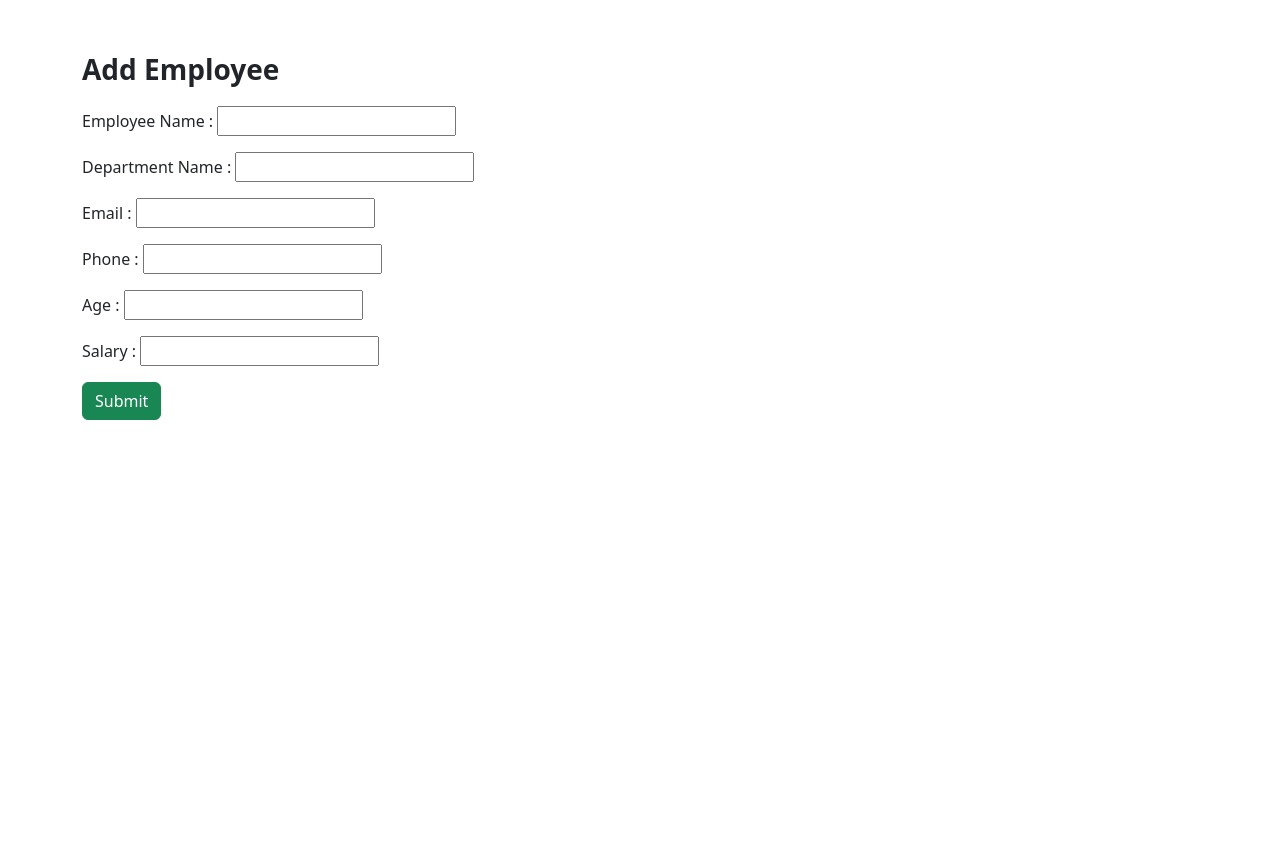
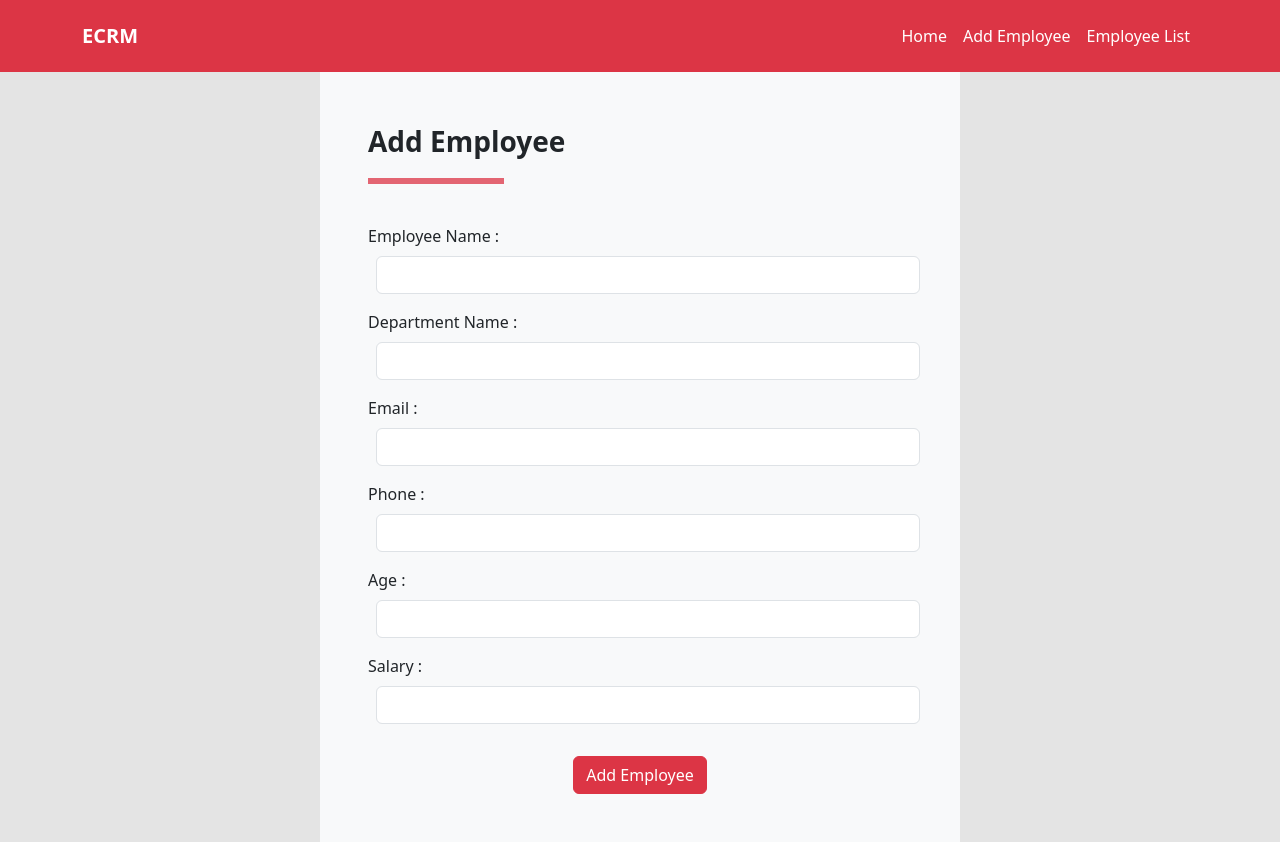
Before and after one commit to vigilthomas/employee_crm, a Django app: page /add_emp/ in a window 1280 px wide. Before the commit the page ends 420 px from the top, so only its background shows below. Run offline with Django 4.2, Linux system fonts and the light colour scheme.

Commit message:
Style added to file

```diff
--- a/crm/form.py
+++ b/crm/form.py
@@ -2,12 +2,12 @@ from django import forms
 
 
 class EmpForm(forms.Form):
-    name = forms.CharField(label="Employee Name ")
-    department=forms.CharField(label="Department Name ")
-    email=forms.EmailField(label="Email ")
-    phone=forms.IntegerField(label="Phone ")
-    age=forms.IntegerField(label="Age ")
-    salary=forms.IntegerField(label="Salary ")
+    name=forms.CharField(label="Employee Name ",widget=forms.TextInput(attrs={"class":"form-control m-2"}))
+    department=forms.CharField(label="Department Name ",widget=forms.TextInput(attrs={"class":"form-control m-2"}))
+    email=forms.EmailField(label="Email ",widget=forms.TextInput(attrs={"class":"form-control m-2"}))
+    phone=forms.IntegerField(label="Phone ",widget=forms.TextInput(attrs={"class":"form-control m-2"}))
+    age=forms.IntegerField(label="Age ",widget=forms.TextInput(attrs={"class":"form-control m-2"}))
+    salary=forms.IntegerField(label="Salary ",widget=forms.TextInput(attrs={"class":"form-control m-2"}))
 
 
 # widget=forms.EmailField(attrs={"class":"form-control w-50"})
--- a/crm/templates/emp_create.html
+++ b/crm/templates/emp_create.html
@@ -1,32 +1,29 @@
 <!DOCTYPE html>
 <html lang="en">
+{% load static %}
+{% include 'header.html' %}
 
-<head>
-    <meta charset="UTF-8">
-    <meta name="viewport" content="width=device-width, initial-scale=1.0">
-    <title>Employee List</title>
-    <link href="https://cdn.jsdelivr.net/npm/bootstrap@5.3.2/dist/css/bootstrap.min.css" rel="stylesheet"
-        integrity="sha384-T3c6CoIi6uLrA9TneNEoa7RxnatzjcDSCmG1MXxSR1GAsXEV/Dwwykc2MPK8M2HN" crossorigin="anonymous">
-    <link rel="stylesheet" href="https://cdnjs.cloudflare.com/ajax/libs/font-awesome/6.4.2/css/all.min.css"
-        integrity="sha512-z3gLpd7yknf1YoNbCzqRKc4qyor8gaKU1qmn+CShxbuBusANI9QpRohGBreCFkKxLhei6S9CQXFEbbKuqLg0DA=="
-        crossorigin="anonymous" referrerpolicy="no-referrer" />
-</head>
+<!-- book_name=forms.CharField(label="Book Name ",widget=forms.TextInput(attrs={"class":"form-control m-2"})) -->
 
 <body>
-    <div class="container">
-        <p class="fw-bold fs-3  mt-5">Add Employee</p>
-        <form action="" method="post" class="">
-            {%csrf_token%}
+    {%csrf_token%}
+    {% include 'navbar.html' %}
 
+    <div class="d-flex justify-content-center">
+        <form class="fs-6 fw-normal bg-light w-50 p-5">
+            <p class="fw-bold fs-3 ">Add Employee</p>
+            <hr class="border border-danger border-3 opacity-75 w-25">
+
+            <br>
             {{form.as_p}}
-            <button type="submit" class="btn btn-success">Submit</button>
+            <div class="d-flex justify-content-center ">
+                <button type="submit" class="btn btn-danger mt-3">Add Employee</button>
+
+            </div>
         </form>
     </div>
 
 
-    <script src="https://cdn.jsdelivr.net/npm/bootstrap@5.3.2/dist/js/bootstrap.bundle.min.js"
-        integrity="sha384-C6RzsynM9kWDrMNeT87bh95OGNyZPhcTNXj1NW7RuBCsyN/o0jlpcV8Qyq46cDfL"
-        crossorigin="anonymous"></script>
 </body>
 
 </html>
--- /dev/null
+++ b/crm/templates/header.html
@@ -0,0 +1,18 @@
+<head>
+    <meta charset="UTF-8">
+    <meta name="viewport" content="width=device-width, initial-scale=1.0">
+    <title>ECRM</title>
+    <link href="https://cdn.jsdelivr.net/npm/bootstrap@5.3.2/dist/css/bootstrap.min.css" rel="stylesheet"
+        integrity="sha384-T3c6CoIi6uLrA9TneNEoa7RxnatzjcDSCmG1MXxSR1GAsXEV/Dwwykc2MPK8M2HN" crossorigin="anonymous">
+    <link rel="stylesheet" href="https://cdnjs.cloudflare.com/ajax/libs/font-awesome/6.4.2/css/all.min.css"
+        integrity="sha512-z3gLpd7yknf1YoNbCzqRKc4qyor8gaKU1qmn+CShxbuBusANI9QpRohGBreCFkKxLhei6S9CQXFEbbKuqLg0DA=="
+        crossorigin="anonymous" referrerpolicy="no-referrer" />
+    <script src="https://cdn.jsdelivr.net/npm/bootstrap@5.3.2/dist/js/bootstrap.bundle.min.js"
+        integrity="sha384-C6RzsynM9kWDrMNeT87bh95OGNyZPhcTNXj1NW7RuBCsyN/o0jlpcV8Qyq46cDfL"
+        crossorigin="anonymous"></script>
+</head>
+<style>
+    body{
+        background-color: #e4e4e4;
+    }
+</style>
--- /dev/null
+++ b/crm/templates/navbar.html
@@ -0,0 +1,23 @@
+<nav class="navbar navbar-expand-lg bg-danger p-3">
+    <div class="container  ">
+        <a class="navbar-brand text-white fw-bold" href="{% url 'home' %}">ECRM</a>
+        <button class="navbar-toggler" type="button" data-bs-toggle="collapse" data-bs-target="#navbarNav"
+            aria-controls="navbarNav" aria-expanded="false" aria-label="Toggle navigation">
+            <span class="navbar-toggler-icon"></span>
+        </button>
+        <div class="collapse navbar-collapse" id="navbarNav">
+            <ul class="navbar-nav ms-auto fs-6">
+                <li class="nav-item">
+                    <a class="nav-link text-white text-center" aria-current="page" href="{% url 'home' %}">Home</a>
+                </li>
+                <li class="nav-item">
+                    <a class="nav-link text-white text-center" href="{% url 'add_emp' %}">Add Employee</a>
+                </li>
+                <li class="nav-item">
+                    <a class="nav-link text-white text-center" href="{% url 'view_emp' %}">Employee List</a>
+                </li>
+
+            </ul>
+        </div>
+    </div>
+</nav>
--- a/crm/views.py
+++ b/crm/views.py
@@ -14,11 +14,14 @@ class AddEmp(View):
         form=EmpForm()
         return render(request,"emp_create.html",{"form":form})
     def post(self,request,*args,**kwargs):
+        flag=False
         form=EmpForm(request.POST)
         if form.is_valid():
             Employees.objects.create(**form.cleaned_data)
-            print("Done")
-        return render(request,"emp_list.html",{"form":form})
+            book="Book Added"
+            flag=True
+            print(book)
+        return render(request,"emp_list.html",{"form":form,"flag":flag})
 
 class ViewEmp(View):
     def get(self,request,*args,**kwargs):
--- a/employee_crm/urls.py
+++ b/employee_crm/urls.py
@@ -19,7 +19,7 @@ from django.urls import path
 from crm import views
 
 urlpatterns = [
-    path('',views.Index.as_view()),
+    path('',views.Index.as_view(),name="home"),
     path('add_emp/',views.AddEmp.as_view(),name="add_emp"),
     path('view_emp/',views.ViewEmp.as_view(),name="view_emp"),
     path('update_emp/',views.UpdateEmp.as_view(),name="update_emp"),
```
Also changed, not shown: crm/templates/emp_list.html (+11 -20 lines), crm/templates/index.html (+12 -14 lines).
